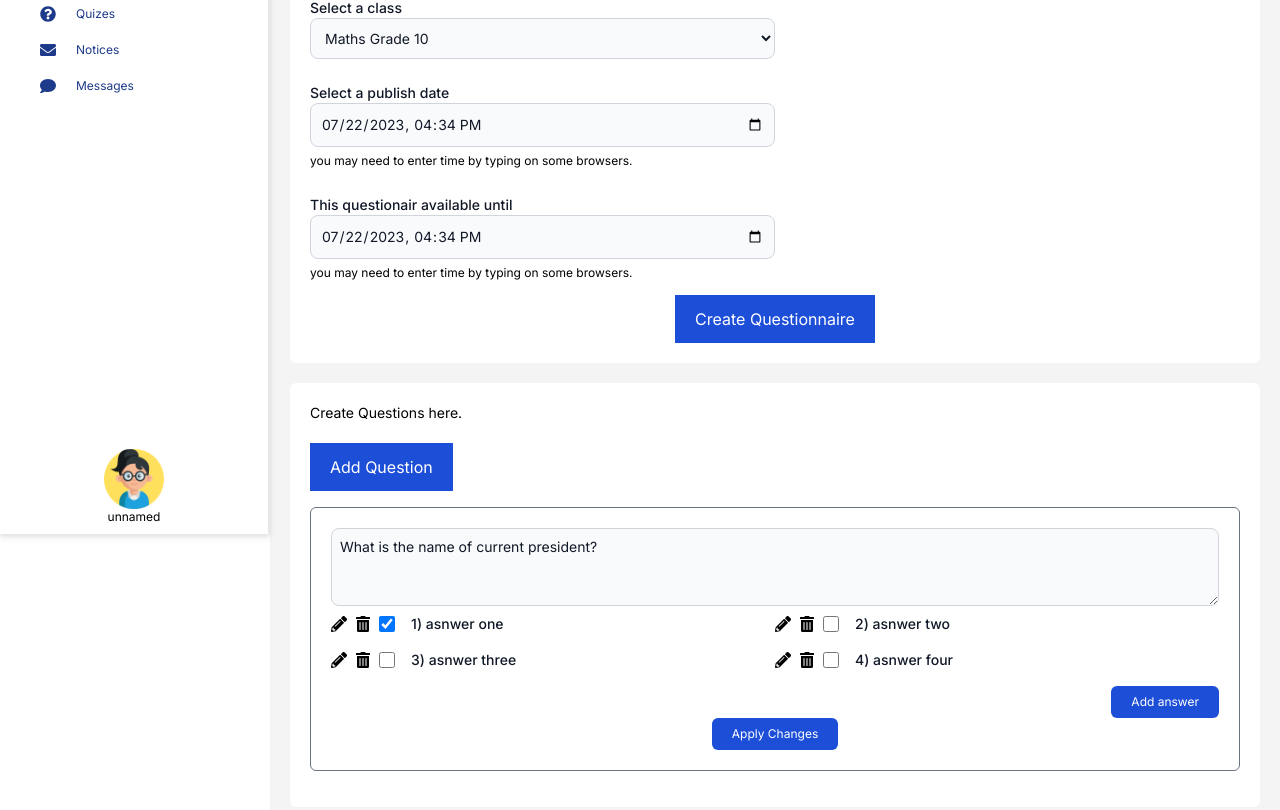
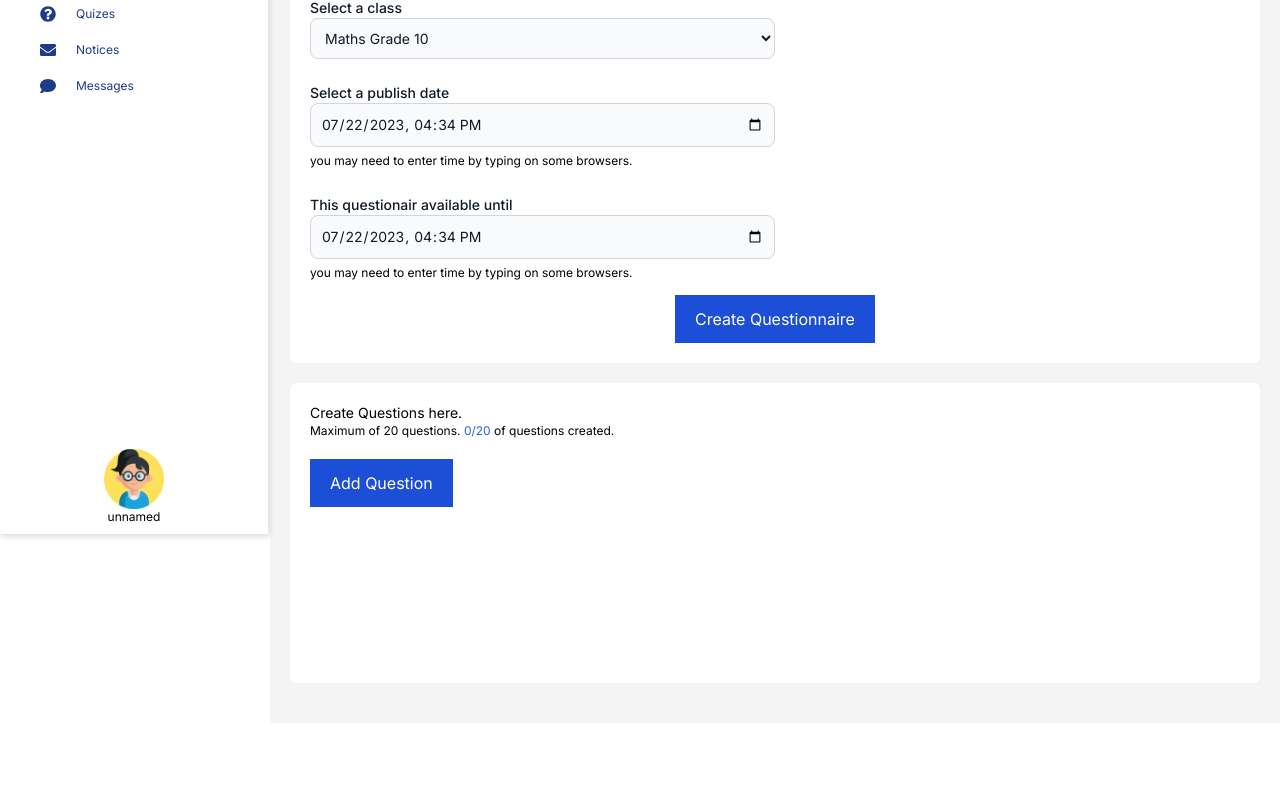
Before and after one commit to TharinduDeshananda/tutionproject, a Next.js app: page /dashboard/quiz/create-quiz in a window 1280 px wide. Shown: the part 266-1076 px from the top of the page. After the commit the page ends 989 px from the top, so only its background shows below. Built offline with nearby package versions, Linux system fonts and the light colour scheme.

Commit message:
before id update

```diff
--- a/src/app/dashboard/quiz/create-quiz/page.jsx
+++ b/src/app/dashboard/quiz/create-quiz/page.jsx
@@ -1,8 +1,84 @@
+"use client";
+
 import SingleQuestion from "@/components/SingleQuestion";
 import { getDateTimeForInputFields } from "@/util/DateTimeUtil";
-import React from "react";
+import React, { useState } from "react";
+
+// const questionObj = {
+//   id: questionId,
+//   question: "",
+//   mutipleCorrect: false,
+//   anyCorrect: false,
+//   editing: false,
+//   answers: [],
+// };
 
 function QuizCreatePage() {
+  const [currentQuestions, setCurrentQuestions] = useState([]);
+
+  const removeQuestion = (questionId) => {
+    setCurrentQuestions((current) => {
+      console.log("before removing : ", current);
+      console.log("removing questionid: ", questionId);
+      const filteredList = current.filter((q) => q.id !== questionId);
+      console.log("after removing : ", filteredList);
+      for (let i = 0; i < filteredList.length; ++i) {
+        filteredList[i].id = i + 1;
+      }
+      filteredList.sort((a, b) => {
+        if (!a.id || !b.id)
+          throw new Error(
+            "Method QuizCreatePage.removeQuestion when sorting undefined ids found id1: ",
+            a.id,
+            " id2: ",
+            b.id
+          );
+        if (a.id < b.id) return -1;
+        if (a.id === b.id)
+          throw new Error(
+            "Method QuizCreatePage.removeQuestion two questions with same id found id: ",
+            a.id
+          );
+        else return +1;
+      });
+      console.log("final sorted list: ", filteredList);
+      return [...filteredList];
+    });
+  };
+
+  const addQuestion = () => {
+    if (currentQuestions.length === 20) return;
+    setCurrentQuestions((current) => {
+      return [...current, { id: current.length + 1 }];
+    });
+  };
+
+  const onQuestionUpdate = (question) => {
+    setCurrentQuestions((current) => {
+      if (!question.id)
+        throw new Error(
+          "method QuizCreatePage.onQuestionUpdate  : Question id not found"
+        );
+      const filteredList = current.filter((q) => q.id !== question.id);
+      return [...filteredList, question].sort((a, b) => {
+        if (!a.id || !b.id)
+          throw new Error(
+            "Method QuizCreatePage.removeQuestion when sorting undefined ids found id1: ",
+            a.id,
+            " id2: ",
+            b.id
+          );
+        if (a.id < b.id) return -1;
+        if (a.id === b.id)
+          throw new Error(
+            "Method QuizCreatePage.removeQuestion two questions with same id found id: ",
+            a.id
+          );
+        else return +1;
+      });
+    });
+  };
+
   return (
     <div className="w-full min-h-screen p-3 md:p-5">
       {/* quiz description creation part */}
@@ -134,14 +210,30 @@ function QuizCreatePage() {
 
       {/* quiz creation div start */}
       <div className="flex flex-col w-full bg-white min-h-[300px] rounded-md  p-3 md:p-5 my-5">
-        <h2 className="mb-5 text-xs md:text-sm md:text-md 2xl:text-lg">
+        <h2 className="text-xs md:text-sm md:text-md 2xl:text-lg">
           Create Questions here.
         </h2>
-        <button className="self-start px-5 py-3 text-white bg-blue-700 cursor-pointer hover:bg-blue-600">
+        <h5 className="mb-5 text-xs">
+          Maximum of 20 questions.{" "}
+          <span className="text-blue-600">{currentQuestions.length}/20</span> of
+          questions created.
+        </h5>
+        <button
+          className="self-start px-5 py-3 text-white bg-blue-700 cursor-pointer disabled:bg-gray-500 disabled:hover:bg-gray-500 disabled:cursor-default hover:bg-blue-600"
+          onClick={addQuestion}
+          disabled={currentQuestions.length === 20}
+        >
           Add Question
         </button>
 
-        <SingleQuestion />
+        {currentQuestions.map((i, index) => (
+          <SingleQuestion
+            key={i.id}
+            onRemoveQuestion={removeQuestion}
+            onQuesionChange={onQuestionUpdate}
+            questionId={i.id}
+          />
+        ))}
       </div>
       {/* quiz creation div end */}
     </div>
--- a/src/components/SingleQuestion.jsx
+++ b/src/components/SingleQuestion.jsx
@@ -1,36 +1,41 @@
 "use client";
-import React, { useState } from "react";
+import React, { useEffect, useState } from "react";
 import AnswerAddModal from "./AnswerAddModal";
-import { FaPencilAlt, FaTrashAlt } from "react-icons/fa";
+import { FaPencilAlt, FaRemoveFormat, FaTrashAlt } from "react-icons/fa";
 
-const questionStateObj = {
-  question: "What is the name of current president?",
-  mutipleCorrect: false,
-  editing: true,
-  answers: [
-    { correct: true, text: "asnwer one" },
-    { correct: false, text: "asnwer two" },
-    { correct: false, text: "asnwer three" },
-    { correct: false, text: "asnwer four" },
-  ],
-};
+// const questionStateObj = {
+//   id: questionId,
+//   question: "What is the name of current president?",
+//   mutipleCorrect: false,
+//   anyCorrect: true,
+//   editing: true,
+//   answers: [
+//     { correct: true, text: "asnwer one", id: 1 },
+//     { correct: false, text: "asnwer two", id: 2 },
+//     { correct: false, text: "asnwer three", id: 3 },
+//     { correct: false, text: "asnwer four", id: 4 },
+//   ],
+// }
 
-function SingleQuestion({ onQuesionChange = () => {}, questionId }) {
-  const [haveChanges, setHaveChanges] = useState(true);
+function SingleQuestion({
+  onQuesionChange = () => {},
+  onRemoveQuestion = () => {},
+  questionId,
+}) {
+  const [haveChanges, setHaveChanges] = useState(false);
   const [showModal, setShowModal] = useState({ show: false, data: {} });
   const [questionState, setQuestionState] = useState({
     id: questionId,
-    question: "What is the name of current president?",
+    question: "",
     mutipleCorrect: false,
-    anyCorrect: true,
-    editing: true,
-    answers: [
-      { correct: true, text: "asnwer one", id: 1 },
-      { correct: false, text: "asnwer two", id: 2 },
-      { correct: false, text: "asnwer three", id: 3 },
-      { correct: false, text: "asnwer four", id: 4 },
-    ],
+    anyCorrect: false,
+    editing: false,
+    answers: [],
   });
+
+  useEffect(() => {
+    setQuestionState((current) => ({ ...current, id: questionId }));
+  }, [questionId]);
 
   const getFieldNameForAnswer = (answerId) => {
     return `q${questionState.id}-${answerId}`;
@@ -75,7 +80,10 @@ function SingleQuestion({ onQuesionChange = () => {}, questionId }) {
     setQuestionState((current) => {
       const answerId = answer?.id ?? 0;
       const maxCurrentId =
-        current.answers.sort(sortAnswersWithId)[current.answers.length - 1].id;
+        current.answers.length === 0
+          ? 0
+          : current.answers.sort(sortAnswersWithId)[current.answers.length - 1]
+              .id;
 
       if (answerId === 0) {
         return {
@@ -86,11 +94,7 @@ function SingleQuestion({ onQuesionChange = () => {}, questionId }) {
         const existingAnswer = current.answers.find((a) => a.id === answer.id);
         if (!existingAnswer)
           throw new Error("Existing answer not found for id: ", answer.id);
-        if (answer.correct === true)
-          current.answers.forEach((c) => (c.correct = false));
-        if (answer.correct === false && existingAnswer.correct) {
-          current.anyCorrect = false;
-        }
+
         return {
           ...current,
           answers: [
@@ -104,20 +108,31 @@ function SingleQuestion({ onQuesionChange = () => {}, questionId }) {
 
   return (
     <>
-      <div className=" grid w-full  p-5 my-4 border border-gray-500 rounded-md grid-cols-2">
+      <div className="relative grid w-full grid-cols-2 p-6 my-4 border border-gray-500 rounded-md ">
+        <span className="absolute text-sm left-1 top-1">{questionId})</span>
+        <FaRemoveFormat
+          className="absolute right-0 top-[-20px] cursor-pointer hover:text-red-500 w-[20px] h-[20px]"
+          onClick={() => {
+            onRemoveQuestion(questionId);
+          }}
+        />
         <textarea
           rows={3}
           defaultValue={questionState.question}
           placeholder="type your question here..."
-          onInput={() => {
+          onInput={(event) => {
             setHaveChanges(true);
+            setQuestionState((current) => ({
+              ...current,
+              text: event.target.value,
+            }));
           }}
-          className="col-span-2 p-2 mb-2 text-xs  md:text-sm lg:text-md focus:outline-blue-700 bg-gray-50 border border-gray-300 text-gray-900  rounded-lg focus:ring-blue-500 focus:border-blue-500 "
+          className="col-span-2 p-2 mb-2 text-xs text-gray-900 border border-gray-300 rounded-lg md:text-sm lg:text-md focus:outline-blue-700 bg-gray-50 focus:ring-blue-500 focus:border-blue-500 "
         />
         {questionState.answers.map((answer, index) => {
           return (
             <div
-              className="flex items-center mb-4 col-span-2 md:col-span-1 gap-1 sm:gap-2"
+              className="flex items-start col-span-2 gap-1 mb-4 md:col-span-1 sm:gap-2"
               key={answer.id}
             >
               <FaPencilAlt
@@ -151,7 +166,7 @@ function SingleQuestion({ onQuesionChange = () => {}, questionId }) {
               />
               <label
                 htmlFor={getFieldNameForAnswer(answer.id)}
-                className="ml-2 text-sm font-medium text-gray-900 flex-1"
+                className="flex-1 ml-2 text-sm font-medium text-gray-900 break-words"
               >
                 {answer.id}){"  "}
                 {answer.text}
@@ -160,9 +175,9 @@ function SingleQuestion({ onQuesionChange = () => {}, questionId }) {
           );
         })}
 
-        <div className="flex items-center justify-end col-span-2 w-full ">
+        <div className="flex items-center justify-end w-full col-span-2 ">
           <button
-            className="self-end px-5 py-2 text-xs rounded-md text-white bg-blue-700 cursor-pointer hover:bg-blue-600"
+            className="self-end px-5 py-2 text-xs text-white bg-blue-700 rounded-md cursor-pointer hover:bg-blue-600"
             onClick={() => {
               setShowModal({ show: true, data: {} });
             }}
@@ -173,9 +188,9 @@ function SingleQuestion({ onQuesionChange = () => {}, questionId }) {
 
         <div className="flex items-center justify-center col-span-2">
           <button
-            className="disabled:bg-gray-500 disabled:hover:bg-gray-500 disabled:cursor-default self-start px-5 py-2 text-white bg-blue-700 cursor-pointer hover:bg-blue-600 text-xs rounded-md"
+            className="self-start px-5 py-2 text-xs text-white bg-blue-700 rounded-md cursor-pointer disabled:bg-gray-500 disabled:hover:bg-gray-500 disabled:cursor-default hover:bg-blue-600"
             onClick={() => {
-              onQuesionChange();
+              onQuesionChange(questionState);
               setHaveChanges(false);
             }}
             disabled={!haveChanges}
```
